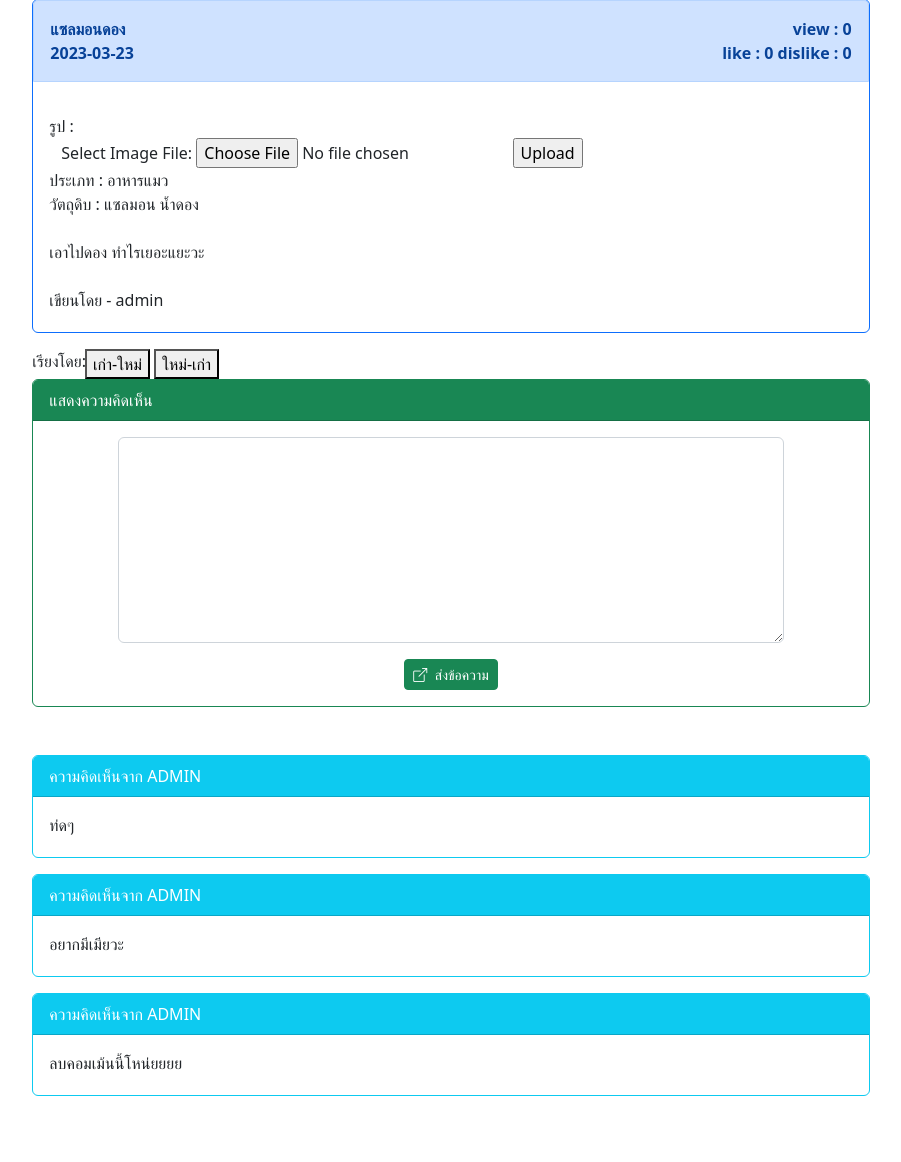
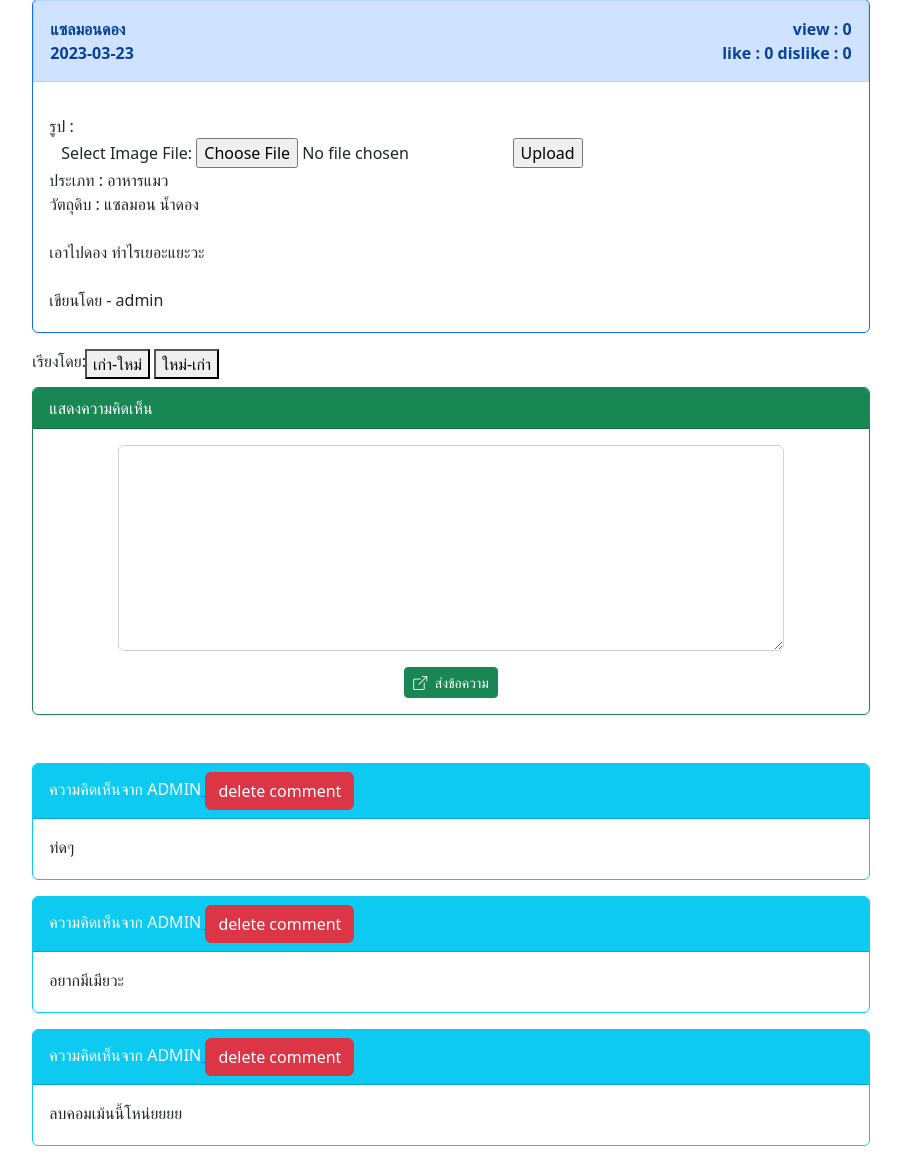
Before and after one commit to prwthub/project_foodwebboard, a PHP site: page /post.php?id=99 in a window 1280 px wide. Shown: the part 87-1249 px from the top of the page, without its empty margins (189-1090 px from the left). Before the commit the page ends 1183 px from the top, so only its background shows below. Run offline with PHP 8.4, Linux system fonts and the light colour scheme; a user stored in the database is signed in; data comes from the database, SQL or seed files in the repository; tables that the repository leaves empty hold one stand-in row (values such as "Sample post"); some libraries are stand-ins or nearby versions.

Commit message:
add delete_comment

```diff
--- a/post.php
+++ b/post.php
@@ -113,9 +113,6 @@ session_start();
                     $post_view = $row[13];
                     $post_picture = $row[14];
 
-
-
-
                     // echo "<BR><BR><BR>";
                     // echo $post_id . "<BR>";
                     // echo $post_title . "<BR>";
@@ -184,7 +181,7 @@ session_start();
                     </div>
                 </div>
             </div>
-            <div class="d-flex">
+            <div class="d-flex pb-2">
                 <div class="input-group">
                     <label>เรียงโดย: </label>
                     <form name="Email Header" method="post">
@@ -250,7 +247,20 @@ session_start();
                     ?>
                     <div class="card text-dark bg-white border-info mb-3">
                         <div class="card-header bg-info text-white">
-                            <?php echo "ความคิดเห็นจาก " . $comm['1']; ?>
+                            <?php echo "ความคิดเห็นจาก " . $comm['1'];
+                                // คนเขียนสามารถลบ comment
+                                if ($_SESSION["user_id"] == $comm['2']) {
+                                    $_SESSION["comment_id"] = $comm['5'];
+                                    $_SESSION["post_id"] = $comm['0'];
+                                    //echo "comment_id = ".$_SESSION['comment_id'];
+                                    //echo "post_id = ".$_SESSION['post_id'];
+                                    echo "<a href='delete_comment.php'>
+                                            <button type='button' class='btn btn-danger'>delete comment</button>
+                                        </a>";
+                                }
+                            ?>
+
+
                         </div>
                         <div class="card-body pb-1">
                             <div class="container row mb-3 justify-content-between">
```
Also changed, not shown: delete_comment.php (added, +23 -0 lines).
